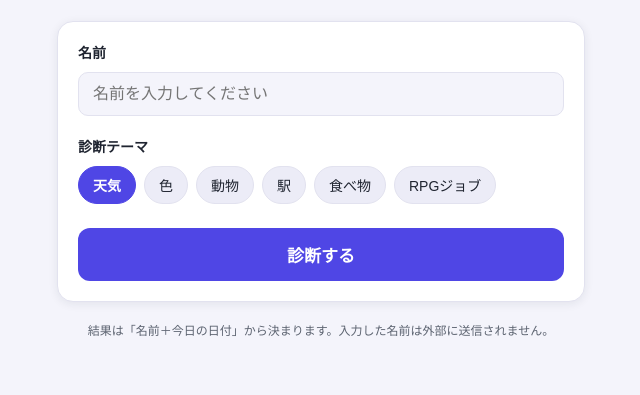
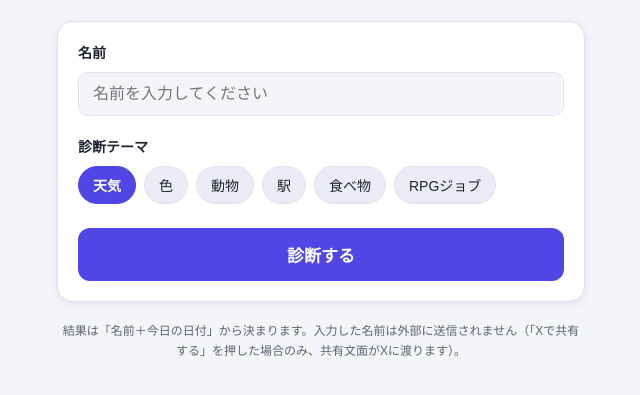
Before and after one commit to mabu-works/shindanya, a plain HTML site: page index.html in a window 1280 px wide. Shown: the part 209-604 px from the top of the page, without its empty margins (319-959 px from the left). Drawn offline with Linux system fonts and the light colour scheme.

Commit message:
docs: 名前の外部送信に関する表現を正確化（X共有時の扱いを明記）

```diff
--- a/index.html
+++ b/index.html
@@ -42,7 +42,7 @@
   <canvas id="cardCanvas" width="1200" height="630" hidden></canvas>
 
   <footer class="app-footer">
-    <p>結果は「名前＋今日の日付」から決まります。入力した名前は外部に送信されません。</p>
+    <p>結果は「名前＋今日の日付」から決まります。入力した名前は外部に送信されません（「Xで共有する」を押した場合のみ、共有文面がXに渡ります）。</p>
   </footer>
 </main>
 <script src="app.js"></script>
```
Also changed, not shown: 1 other file.
